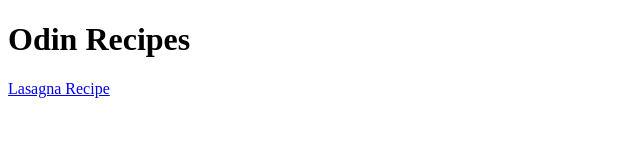
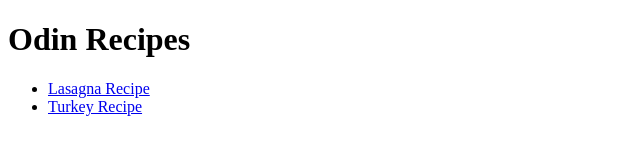
Before and after one commit to ccrocker72/odin-recipes, a plain HTML site: page index.html in a window 1280 px wide. Shown: the whole page, without its empty margins (0-640 px from the left). Drawn offline with Linux system fonts and the light colour scheme.

Commit message:
Link to turkey
The masses want the turkey recipe!

```diff
--- a/index.html
+++ b/index.html
@@ -6,6 +6,10 @@
 </head>
 <body>
     <h1>Odin Recipes</h1>
-    <a href="./recipes/lasagna.html">Lasagna Recipe</a>
+    <ul>
+        <li><a href="./recipes/lasagna.html">Lasagna Recipe</a></li>
+        <li><a href="./recipes/turkey.html">Turkey Recipe</a></li>
+    </ul>
+
 </body>
 </html>
```
